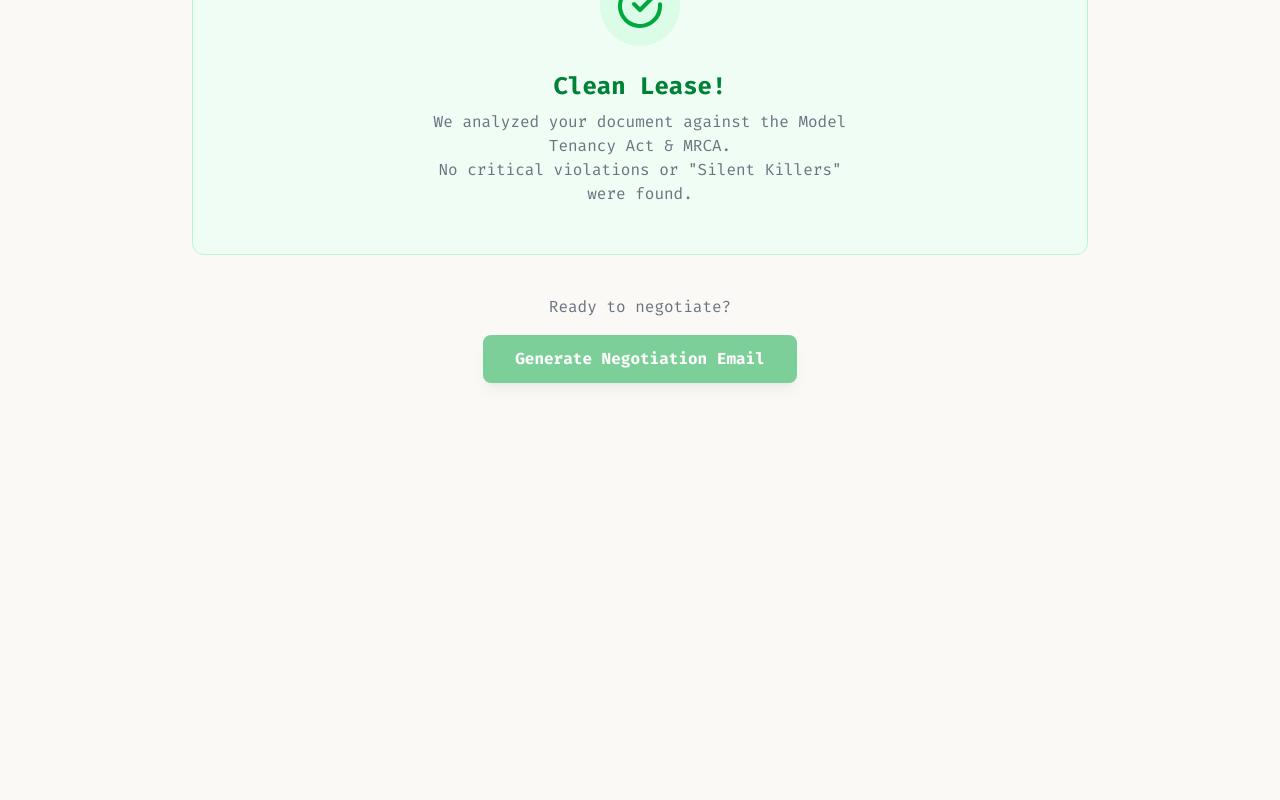
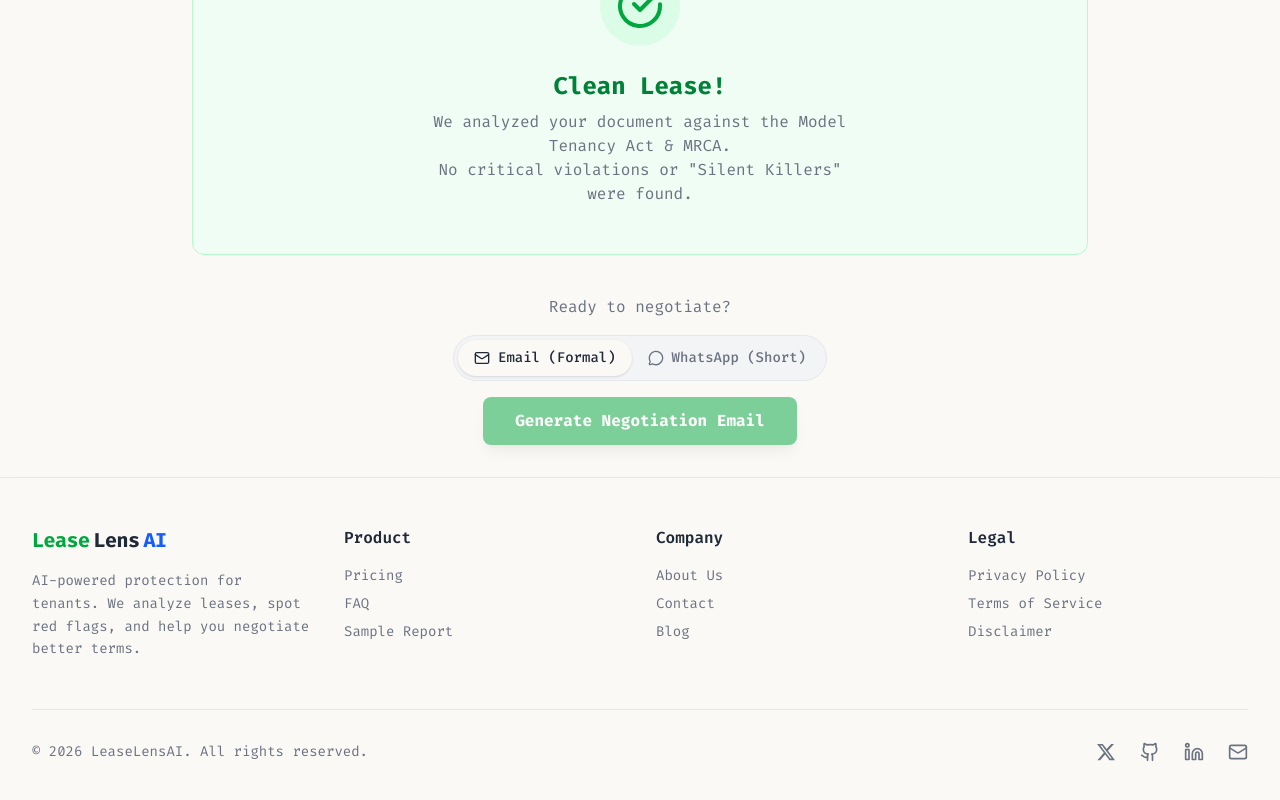
Before and after one commit to karma1505/leaselense-frontend, a Next.js app: page /results in a window 1280 px wide. Shown: the part 496-1296 px from the top of the page. Before the commit the page ends 911 px from the top, so only its background shows below. Built offline with nearby package versions, Linux system fonts and the light colour scheme.

Commit message:
footer added
Social links dont work, Product name to be LeaseLensAI added, whatsapp icons updated

```diff
--- a/src/app/layout.tsx
+++ b/src/app/layout.tsx
@@ -14,6 +14,7 @@ export const metadata: Metadata = {
 
 import { ThemeProvider } from "@/components/ThemeProvider";
 import Navbar from "@/components/Navbar";
+import Footer from "@/components/Footer";
 
 export default function RootLayout({
   children,
@@ -31,6 +32,7 @@ export default function RootLayout({
         >
           <Navbar />
           {children}
+          <Footer />
         </ThemeProvider>
       </body>
     </html>
--- a/src/app/results/page.tsx
+++ b/src/app/results/page.tsx
@@ -2,7 +2,7 @@
 
 import React, { useState } from 'react';
 import LetterModal from '@/components/LetterModal';
-import { Globe } from 'lucide-react';
+import { Globe, Mail, MessageCircle } from 'lucide-react';
 
 const LANGUAGES = [
     { code: 'English', label: 'English' },
@@ -18,6 +18,7 @@ export default function ResultsPage() {
     const [isGenerating, setIsGenerating] = useState(false);
     const [currentLang, setCurrentLang] = useState('English');
     const [isTranslating, setIsTranslating] = useState(false);
+    const [negotiationFormat, setNegotiationFormat] = useState<'email' | 'whatsapp'>('email');
 
     // Cache mapped by language code: { 'Hindi': { data: [...], timestamp: 123456789 } }
     const [translationCache, setTranslationCache] = useState<Record<string, { data: any[], timestamp: number }>>({});
@@ -103,7 +104,10 @@ export default function ResultsPage() {
             const res = await fetch(`${apiUrl}/generate-letter`, {
                 method: "POST",
                 headers: { "Content-Type": "application/json" },
-                body: JSON.stringify({ risks: risks }) // Changed key to 'risks' matching backend model
+                body: JSON.stringify({
+                    risks: risks,
+                    format: negotiationFormat
+                })
             });
 
             if (!res.ok) throw new Error("Failed to generate letter");
@@ -271,14 +275,39 @@ export default function ResultsPage() {
                 )}
             </div>
 
-            <div className="max-w-4xl mx-auto mt-10 text-center">
-                <p className="text-muted-foreground mb-4">Ready to negotiate?</p>
+            <div className="max-w-4xl mx-auto mt-10 flex flex-col items-center gap-4">
+                <p className="text-muted-foreground">Ready to negotiate?</p>
+
+                {/* Format Toggle */}
+                <div className="flex bg-muted rounded-full p-1 border border-border">
+                    <button
+                        onClick={() => setNegotiationFormat('email')}
+                        className={`px-4 py-2 rounded-full text-sm font-medium transition-all ${negotiationFormat === 'email'
+                            ? 'bg-background text-foreground shadow-sm'
+                            : 'text-muted-foreground hover:text-foreground'
+                            }`}
+                    >
+                        <Mail className="w-4 h-4 mr-2 inline-block" />
+                        Email (Formal)
+                    </button>
+                    <button
+                        onClick={() => setNegotiationFormat('whatsapp')}
+                        className={`px-4 py-2 rounded-full text-sm font-medium transition-all ${negotiationFormat === 'whatsapp'
+                            ? 'bg-green-100 text-green-800 dark:bg-green-900/30 dark:text-green-400 shadow-sm'
+                            : 'text-muted-foreground hover:text-foreground'
+                            }`}
+                    >
+                        <MessageCircle className="w-4 h-4 mr-2 inline-block" />
+                        WhatsApp (Short)
+                    </button>
+                </div>
+
                 <button
                     onClick={handleGenerateLetter}
                     disabled={risks.length === 0 || isGenerating}
                     className="bg-green-600 hover:bg-green-700 text-white font-bold py-3 px-8 rounded-lg shadow-lg transform transition hover:-translate-y-0.5 disabled:opacity-50 disabled:cursor-not-allowed"
                 >
-                    {isGenerating ? "Drafting..." : "Generate Negotiation Email"}
+                    {isGenerating ? "Drafting..." : `Generate ${negotiationFormat === 'email' ? 'Negotiation Email' : 'WhatsApp Message'}`}
                 </button>
             </div>
 
--- /dev/null
+++ b/src/components/Footer.tsx
@@ -0,0 +1,79 @@
+import Link from 'next/link';
+import { Github, Linkedin, Mail } from 'lucide-react';
+
+export default function Footer() {
+    return (
+        <footer className="w-full border-t border-border bg-background/95 backdrop-blur supports-[backdrop-filter]:bg-background/60 py-12 px-4 md:px-8">
+            <div className="max-w-7xl mx-auto grid grid-cols-1 md:grid-cols-4 gap-8 mb-12">
+                {/* Brand Column */}
+                <div className="col-span-1 md:col-span-1 space-y-4">
+                    <Link href="/" className="flex items-center gap-1 font-bold text-xl tracking-tight">
+                        <span className="text-green-600 dark:text-green-500">Lease</span>
+                        <span className="text-foreground">Lens</span>
+                        <span className="text-blue-600 dark:text-blue-500">AI</span>
+                    </Link>
+                    <p className="text-muted-foreground text-sm leading-relaxed">
+                        AI-powered protection for tenants. We analyze leases, spot red flags, and help you negotiate better terms.
+                    </p>
+                </div>
+
+                {/* Quick Links */}
+                <div>
+                    <h3 className="font-semibold mb-4 text-foreground">Product</h3>
+                    <ul className="space-y-2 text-sm text-muted-foreground">
+                        <li><Link href="/pricing" className="hover:text-primary transition-colors">Pricing</Link></li>
+                        <li><Link href="/#faq" className="hover:text-primary transition-colors">FAQ</Link></li>
+                        <li><Link href="/results" className="hover:text-primary transition-colors">Sample Report</Link></li>
+                    </ul>
+                </div>
+
+                <div>
+                    <h3 className="font-semibold mb-4 text-foreground">Company</h3>
+                    <ul className="space-y-2 text-sm text-muted-foreground">
+                        <li><Link href="/about" className="hover:text-primary transition-colors">About Us</Link></li>
+                        <li><Link href="/contact" className="hover:text-primary transition-colors">Contact</Link></li>
+                        <li><Link href="/blog" className="hover:text-primary transition-colors">Blog</Link></li>
+                    </ul>
+                </div>
+
+                <div>
+                    <h3 className="font-semibold mb-4 text-foreground">Legal</h3>
+                    <ul className="space-y-2 text-sm text-muted-foreground">
+                        <li><Link href="/privacy" className="hover:text-primary transition-colors">Privacy Policy</Link></li>
+                        <li><Link href="/terms" className="hover:text-primary transition-colors">Terms of Service</Link></li>
+                        <li><Link href="/disclaimer" className="hover:text-primary transition-colors">Disclaimer</Link></li>
+                    </ul>
+                </div>
+            </div>
+
+            {/* Bottom Bar */}
+            <div className="max-w-7xl mx-auto pt-8 border-t border-border flex flex-col md:flex-row justify-between items-center gap-4">
+                <p className="text-sm text-muted-foreground text-center md:text-left">
+                    © {new Date().getFullYear()} LeaseLensAI. All rights reserved.
+                </p>
+
+                <div className="flex items-center gap-6">
+                    <Link href="https://twitter.com" target="_blank" className="text-muted-foreground hover:text-foreground transition-colors">
+                        {/* X Logo SVG */}
+                        <svg viewBox="0 0 24 24" aria-hidden="true" className="w-5 h-5 fill-current">
+                            <path d="M18.244 2.25h3.308l-7.227 8.26 8.502 11.24H16.17l-5.214-6.817L4.99 21.75H1.68l7.73-8.835L1.254 2.25H8.08l4.713 6.231zm-1.161 17.52h1.833L7.084 4.126H5.117z" />
+                        </svg>
+                        <span className="sr-only">X (Twitter)</span>
+                    </Link>
+                    <Link href="https://github.com" target="_blank" className="text-muted-foreground hover:text-primary transition-colors">
+                        <Github className="w-5 h-5" />
+                        <span className="sr-only">GitHub</span>
+                    </Link>
+                    <Link href="https://linkedin.com" target="_blank" className="text-muted-foreground hover:text-primary transition-colors">
+                        <Linkedin className="w-5 h-5" />
+                        <span className="sr-only">LinkedIn</span>
+                    </Link>
+                    <Link href="mailto:contact@leaselens.ai" className="text-muted-foreground hover:text-primary transition-colors">
+                        <Mail className="w-5 h-5" />
+                        <span className="sr-only">Email</span>
+                    </Link>
+                </div>
+            </div>
+        </footer>
+    );
+}
--- a/src/components/LetterModal.tsx
+++ b/src/components/LetterModal.tsx
@@ -1,6 +1,7 @@
 "use client";
 
 import React from 'react';
+import { Check } from 'lucide-react';
 
 interface LetterModalProps {
     isOpen: boolean;
@@ -10,10 +11,12 @@ interface LetterModalProps {
 
 export default function LetterModal({ isOpen, onClose, letterContent }: LetterModalProps) {
     const [displayedText, setDisplayedText] = React.useState("");
+    const [showToast, setShowToast] = React.useState(false);
 
     React.useEffect(() => {
         if (isOpen) {
             setDisplayedText("");
+            setShowToast(false);
             let i = 0;
             // Faster typing for long letters or just instant? Let's keep effect it looks cool.
             // Speed up if content is long
@@ -30,11 +33,17 @@ export default function LetterModal({ isOpen, onClose, letterContent }: LetterMo
         }
     }, [isOpen, letterContent]);
 
+    const handleCopy = () => {
+        navigator.clipboard.writeText(letterContent);
+        setShowToast(true);
+        setTimeout(() => setShowToast(false), 3000);
+    };
+
     if (!isOpen) return null;
 
     return (
         <div className="fixed inset-0 z-50 flex items-center justify-center p-4 bg-black/50 backdrop-blur-sm">
-            <div className="bg-card rounded-lg shadow-xl w-full max-w-2xl max-h-[90vh] flex flex-col border border-border">
+            <div className="bg-card rounded-lg shadow-xl w-full max-w-2xl max-h-[90vh] flex flex-col border border-border relative">
                 <div className="p-6 border-b border-border flex justify-between items-center">
                     <h2 className="text-xl font-bold text-foreground">Negotiation Draft</h2>
                     <button onClick={onClose} className="text-muted-foreground hover:text-foreground text-2xl">&times;</button>
@@ -57,11 +66,19 @@ export default function LetterModal({ isOpen, onClose, letterContent }: LetterMo
                     </button>
                     <button
                         className="px-4 py-2 bg-primary text-primary-foreground font-medium hover:bg-blue-700 rounded-lg transition-colors shadow-sm"
-                        onClick={() => navigator.clipboard.writeText(letterContent)}
+                        onClick={handleCopy}
                     >
                         Copy to Clipboard
                     </button>
                 </div>
+
+                {/* Toast Notification */}
+                {showToast && (
+                    <div className="fixed bottom-6 right-6 z-[60] flex items-center gap-3 bg-green-900/80 backdrop-blur-md border border-green-500/30 text-white px-6 py-3 rounded-full shadow-2xl animate-in slide-in-from-bottom-5 fade-in duration-300">
+                        <Check className="w-5 h-5 text-green-400" />
+                        <span className="font-medium text-sm">Copied to clipboard!</span>
+                    </div>
+                )}
             </div>
         </div>
     );
```
